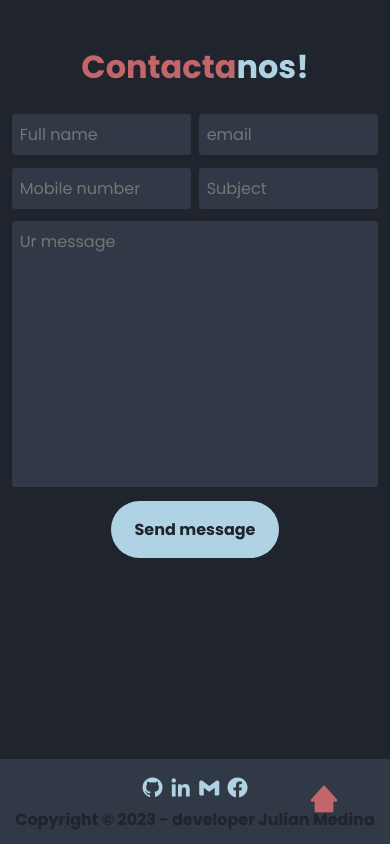
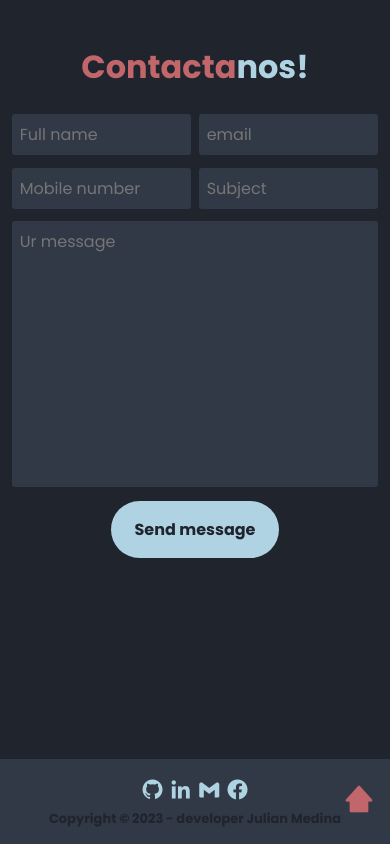
Before and after one commit to Khalibr/g2ecom, a plain HTML site: page index.html in a window 390 px wide. Shown: the part 3123-3967 px from the top of the page. Drawn offline with nearby package versions, Linux system fonts and the light colour scheme.

Commit message:
mediaquery x-small footer modify

```diff
--- a/assets/css/querys.css
+++ b/assets/css/querys.css
@@ -100,10 +100,18 @@
         font-size: 13px;
     }
 
+    /* media footer */
+    .footer-social h3{
+        font-size: 13px;
+    }
+    .btn-footer{
+        right: 15px;
+    }
+
 }
 
 /* MEDIAQUERY SMALL DEVICES (600px and up)*/
-@media only screen and (max-width: 600px){
+@media only screen and (max-width: 413px){
 
 }
 
```
